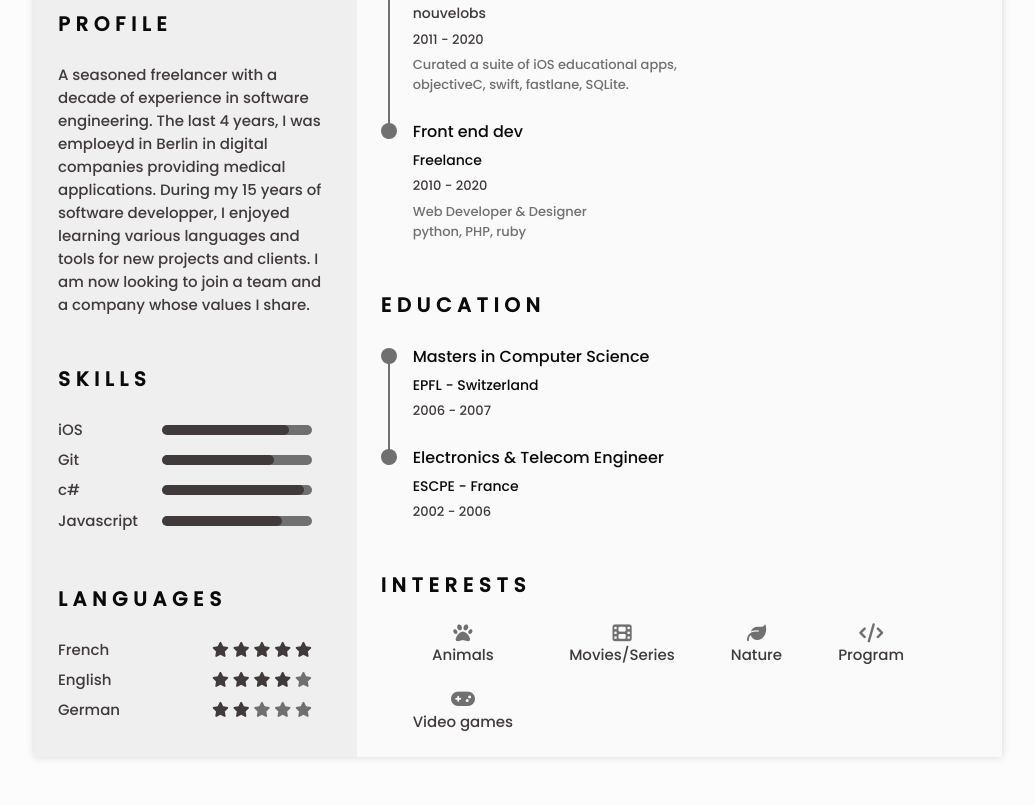
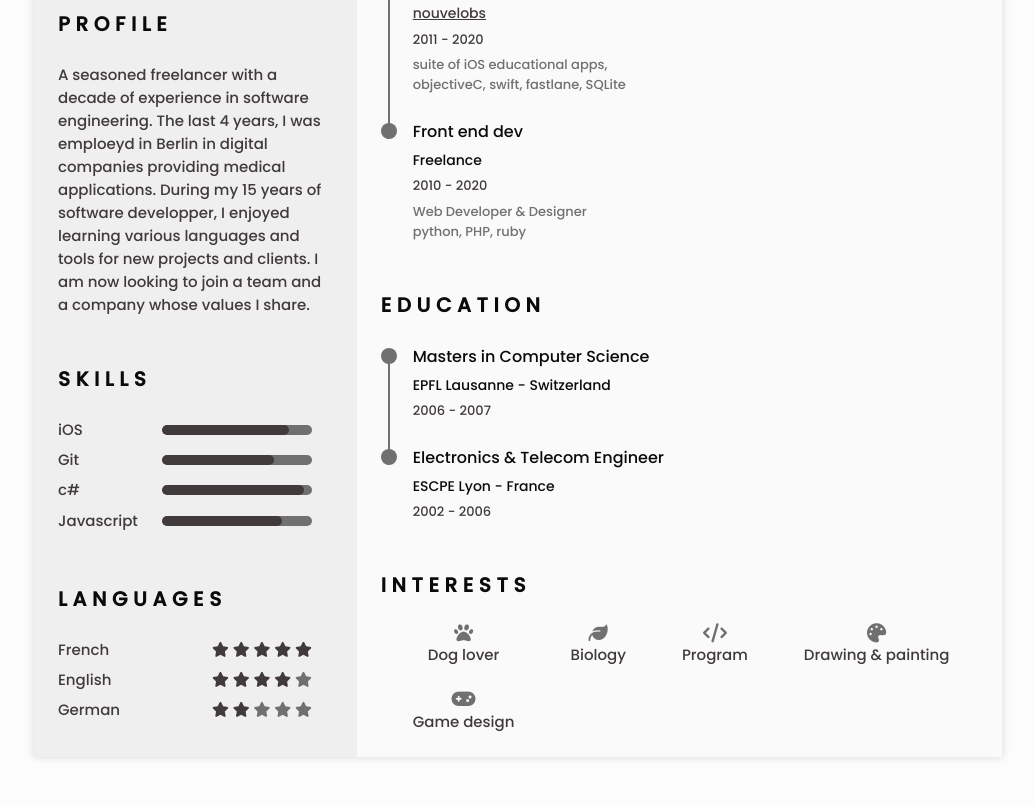
Before and after one commit to marcbalas/cv-generator, a plain HTML site: page index.html in a window 1280 px wide. Shown: the part 594-1399 px from the top of the page, without its empty margins (122-1157 px from the left). Drawn offline with Linux system fonts and the light colour scheme; a script that the page names is missing.

Commit message:
interests

```diff
--- a/assets/stylesheets/style.css
+++ b/assets/stylesheets/style.css
@@ -253,7 +253,6 @@ ul {
 
 a ,
 a:visited {
-    text-decoration: none;
     color: var(--text-color);
 }
 
--- a/index.html
+++ b/index.html
@@ -250,7 +250,7 @@
                                     <span class="experience_year">09.2022 - 06.2024</span>
                                     <p class="experience_description">
                                         Modular iOS telemedicine platform for the German digital healthsystem.
-                                        </br>SwiftUI, combine, github CI
+                                        </br>SwiftUI, Combine, github CI, Jira
                                     </p>
                                 </div>
                             </div>
@@ -265,7 +265,7 @@
                                     <span class="experience_year">April 03.2021 - 09.2022</span>
                                     <p class="experience_description">
                                         development of an headache management iOS application, DIGA-certified.
-                                        </br>Self hosted GitLab CI/CD pipelines, Node.js, Docker
+                                        </br>Self hosted GitLab CI/CD pipelines, Node.js, Docker, Firebase
                                     </p>
                                 </div>
                             </div>
@@ -294,8 +294,8 @@
                                     <span class="experience_company"><a href="https://la-conjugaison.nouvelobs.com//">nouvelobs</a></span>
                                     <span class="experience_year">  2011 - 2020</span>
                                     <p class="experience_description">
-                                        Curated a suite of iOS educational apps,
-                                        </br>objectiveC, swift, fastlane, SQLite.
+                                        suite of iOS educational apps,
+                                        </br>objectiveC, swift, fastlane, SQLite
                                     </p>
                                 </div>
                             </div>
@@ -347,7 +347,7 @@
                                 </div>
                                 <div class="education_data bd-grid">
                                     <h3 class="education_title">Masters in Computer Science</h3>
-                                    <span class="education_studies">EPFL - Switzerland</span>
+                                    <span class="education_studies">EPFL Lausanne - Switzerland</span>
                                     <span class="education_year">2006 - 2007</span>
                                 </div>
                             </div>
@@ -358,7 +358,7 @@
                                 </div>
                                 <div class="education_data bd-grid">
                                     <h3 class="education_title">Electronics & Telecom Engineer</h3>
-                                    <span class="education_studies">ESCPE - France</span>
+                                    <span class="education_studies">ESCPE Lyon - France</span>
                                     <span class="education_year">2002 - 2006</span>
                                 </div>
                             </div>
@@ -372,23 +372,27 @@
                         <div class="interests_container bd-grid">
                             <div class="interests_content">
                                 <i class="fa-solid fa-paw interests_icon"></i>
-                                <span class="interests_name">Animals</span>
+                                <span class="interests_name">Dog lover</span>
                             </div>
-                            <div class="interests_content">
+                            <!-- <div class="interests_content">
                                 <i class="fa-solid fa-film interests_icon"></i>
                                 <span class="interests_name">Movies/Series</span>
-                            </div>
+                            </div>  -->
                             <div class="interests_content">
                                 <i class="fa-solid fa-leaf interests_icon"></i>
-                                <span class="interests_name">Nature</span>
+                                <span class="interests_name">Biology</span>
                             </div>
                             <div class="interests_content">
                                 <i class="fa-solid fa-code interests_icon"></i>
                                 <span class="interests_name">Program</span>
                             </div>
                             <div class="interests_content">
+                                <i class="fa-solid fa-palette interests_icon"></i>
+                                <span class="interests_name">Drawing & painting</span>
+                            </div>
+                            <div class="interests_content">
                                 <i class="fa-solid fa-gamepad interests_icon"></i>
-                                <span class="interests_name">Video games</span>
+                                <span class="interests_name">Game design</span>
                             </div>
                         </div>
                     </section>
```
